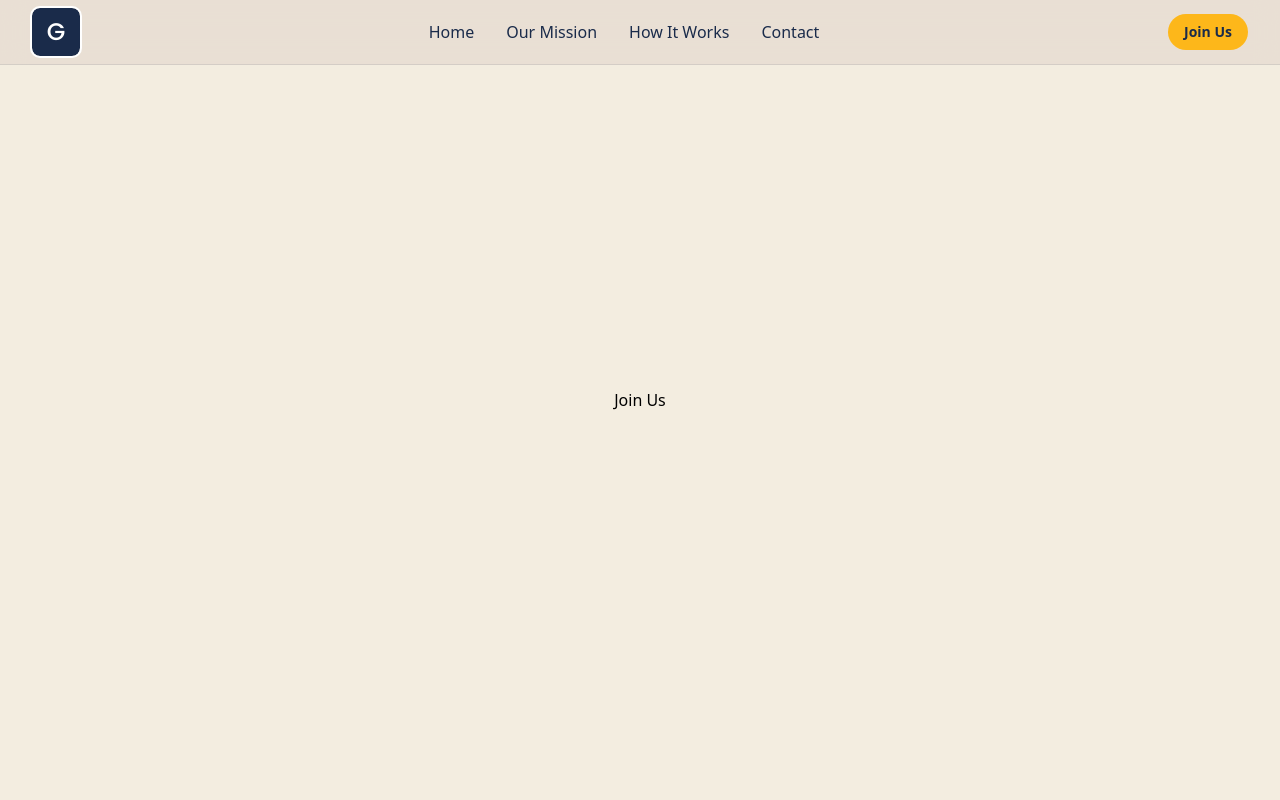
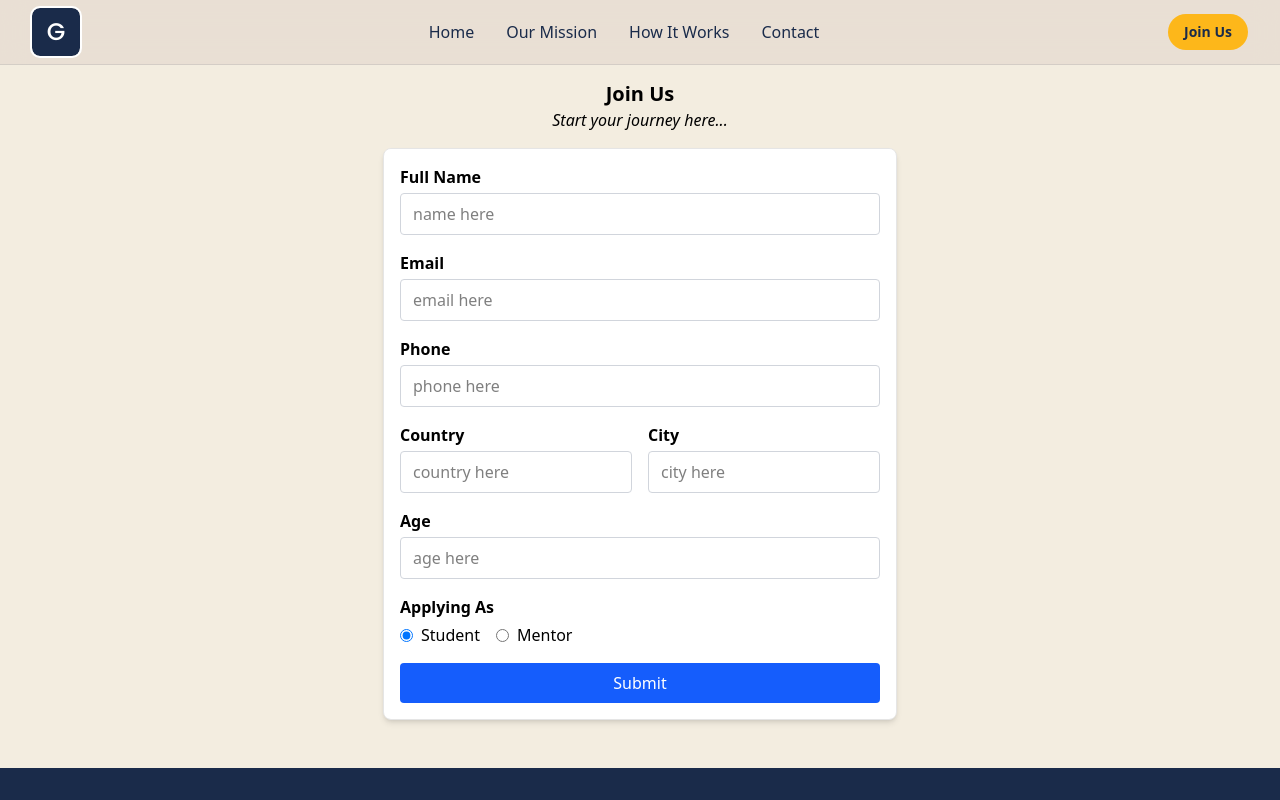
Before and after one commit to Global-Dream-Connect/Testing, a Next.js app: page /join in a window 1280 px wide. Shown: the top 800 px of the page. Built offline with nearby package versions, Linux system fonts and the light colour scheme; a web font is replaced by a local one.

Commit message:
added join us form

```diff
--- a/src/app/join/page.js
+++ b/src/app/join/page.js
@@ -1,9 +1,175 @@
-import React from "react";
+'use client'
+import React, { useState } from "react";
 
 export default function Page(){
     return(
-        <div className="w-full h-screen text-black flex items-center justify-center">
-           Join Us
+        <div className="w-full h-max text-black pb-12">
+            <div className="mt-16 py-4 flex flex-col items-center">
+            <h2 className="text-xl font-bold">Join Us</h2>
+            <span className="italic"> Start your journey here...</span>
+            </div>
+           <div className="w-full h-fit flex px-4 md:px-10">
+            <div className="w-full max-w-max m-auto h-fit border bg-white rounded-md overflow-hidden shadow-md">
+                <Form/>
+            </div>
+
+           </div>
         </div>
     )
 }
+
+function Form(){
+    const [formData, setFormData] = useState({
+    fullName: '',
+    email: '',
+    phone: '',
+    country: '',
+    city: '',
+    age: '',
+    applyingAs: 'student',
+  });
+
+  const handleChange = (e) => {
+    const { name, value } = e.target;
+    setFormData(prev => ({ ...prev, [name]: value }));
+  };
+
+  const handleSubmit = (e) => {
+    e.preventDefault();
+    alert(JSON.stringify(formData, null, 2));
+  };
+
+  return (
+    <form className="max-w-lg mx-auto p-4 bg-white shadow rounded" onSubmit={handleSubmit}>
+      {/* Full Name */}
+      <div className="mb-4">
+        <label className="block mb-1 font-semibold" htmlFor="fullName">Full Name</label>
+        <input
+          className="w-full px-3 py-2 border border-gray-300 rounded focus:outline-none focus:ring-2 focus:ring-blue-400"
+          type="text"
+          id="fullName"
+          name="fullName"
+          placeholder="name here"
+          value={formData.fullName}
+          onChange={handleChange}
+          required
+        />
+      </div>
+
+      {/* Email */}
+      <div className="mb-4">
+        <label className="block mb-1 font-semibold" htmlFor="email">Email</label>
+        <input
+          className="w-full px-3 py-2 border border-gray-300 rounded focus:outline-none focus:ring-2 focus:ring-blue-400"
+          type="email"
+          id="email"
+          name="email"
+          placeholder="email here"
+          value={formData.email}
+          onChange={handleChange}
+          required
+        />
+      </div>
+
+      {/* Phone */}
+      <div className="mb-4">
+        <label className="block mb-1 font-semibold" htmlFor="phone">Phone</label>
+        <input
+          className="w-full px-3 py-2 border border-gray-300 rounded focus:outline-none focus:ring-2 focus:ring-blue-400"
+          type="tel"
+          id="phone"
+          name="phone"
+          placeholder="phone here"
+          value={formData.phone}
+          onChange={handleChange}
+          required
+        />
+      </div>
+
+      {/* Country & City */}
+      <div className="mb-4 flex space-x-4">
+        <div className="w-1/2">
+          <label className="block mb-1 font-semibold" htmlFor="country">Country</label>
+          <input
+            className="w-full px-3 py-2 border border-gray-300 rounded focus:outline-none focus:ring-2 focus:ring-blue-400"
+            type="text"
+            id="country"
+            name="country"
+          placeholder="country here"
+            value={formData.country}
+            onChange={handleChange}
+            required
+          />
+        </div>
+        <div className="w-1/2">
+          <label className="block mb-1 font-semibold" htmlFor="city">City</label>
+          <input
+            className="w-full px-3 py-2 border border-gray-300 rounded focus:outline-none focus:ring-2 focus:ring-blue-400"
+            type="text"
+            id="city"
+            name="city"
+          placeholder="city here"
+            value={formData.city}
+            onChange={handleChange}
+            required
+          />
+        </div>
+      </div>
+
+      {/* Age */}
+      <div className="mb-4">
+        <label className="block mb-1 font-semibold" htmlFor="age">Age</label>
+        <input
+          className="w-full px-3 py-2 border border-gray-300 rounded focus:outline-none focus:ring-2 focus:ring-blue-400"
+          type="number"
+          id="age"
+          name="age"
+          min="0"
+          placeholder="age here"
+          value={formData.age}
+          onChange={handleChange}
+          required
+        />
+      </div>
+
+      {/* Applying as - Radio Buttons */}
+      <div className="mb-4">
+        <span className="block mb-1 font-semibold">Applying As</span>
+        <div className="flex space-x-4">
+          <label className="flex items-center space-x-2">
+            <input
+              type="radio"
+              className="form-radio"
+              name="applyingAs"
+              value="student"
+              checked={formData.applyingAs === 'student'}
+              onChange={handleChange}
+            />
+            <span>Student</span>
+          </label>
+          <label className="flex items-center space-x-2">
+            <input
+              type="radio"
+              className="form-radio"
+              name="applyingAs"
+              value="mentor"
+              checked={formData.applyingAs === 'mentor'}
+              onChange={handleChange}
+            />
+            <span>Mentor</span>
+          </label>
+        </div>
+      </div>
+
+      {/* Submit Button */}
+      <div>
+        <button
+          type="submit"
+          className="w-full bg-blue-600 text-white py-2 px-4 rounded hover:bg-blue-700"
+        >
+          Submit
+        </button>
+      </div>
+    </form>
+  )
+}
```
